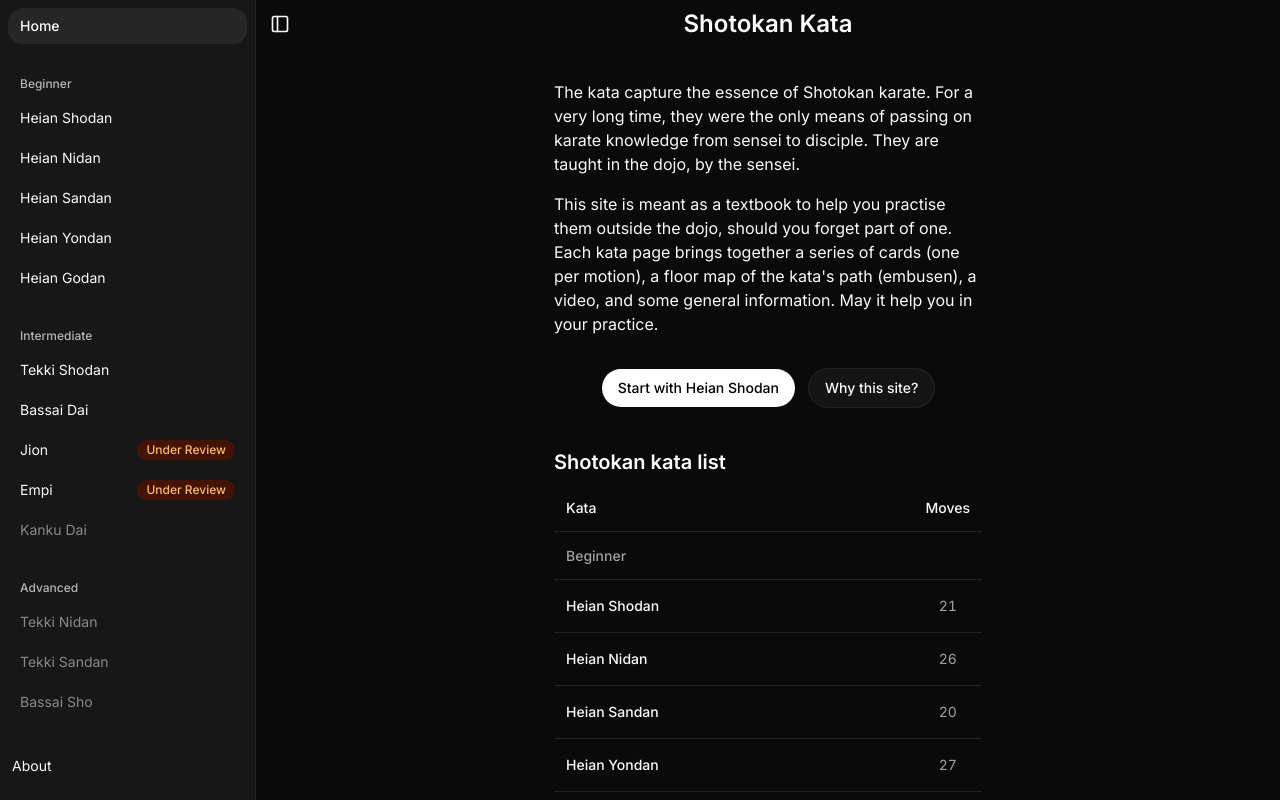
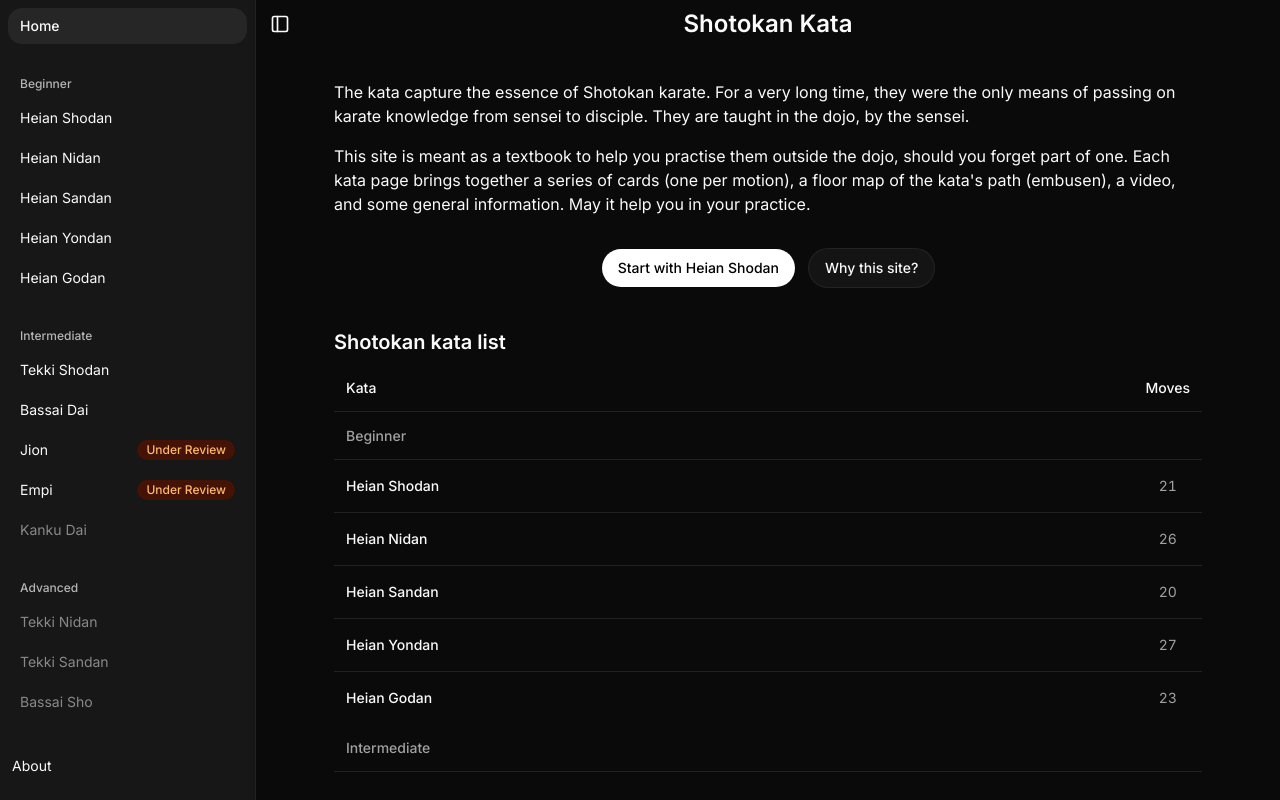
Before and after one commit to cunisia/shotokan-kata-shadcn, a Next.js app: page / in a window 1280 px wide. Built offline with nearby package versions, Linux system fonts and the light colour scheme.

Commit message:
feat(layout): wider content column on the homepage

```diff
--- a/components/custom/app-layout-client.tsx
+++ b/components/custom/app-layout-client.tsx
@@ -1,5 +1,6 @@
 "use client";
 
+import { cn } from "cn";
 import { groupBy } from "es-toolkit";
 import type { ParamValue } from "next/dist/server/request/params";
 import Link from "next/link";
@@ -178,7 +179,15 @@ export default function AppLayoutClient({
               {getPageTitle(pathName, kataId, kataList)}
             </h1>
           </header>
-          <div className="w-full md:w-[460px] flex-1 min-h-0 flex flex-col gap-4 items-center m-auto pb-2">
+          {/* The homepage's kata carousels get a wider column (capped by the
+              available width, e.g. with the sidebar open on a small laptop);
+              every other page keeps the 460px one. */}
+          <div
+            className={cn(
+              "w-full flex-1 min-h-0 flex flex-col gap-4 items-center m-auto pb-2",
+              pathName === "/" ? "md:max-w-[900px]" : "md:w-[460px]",
+            )}
+          >
             {children}
           </div>
         </div>
```
